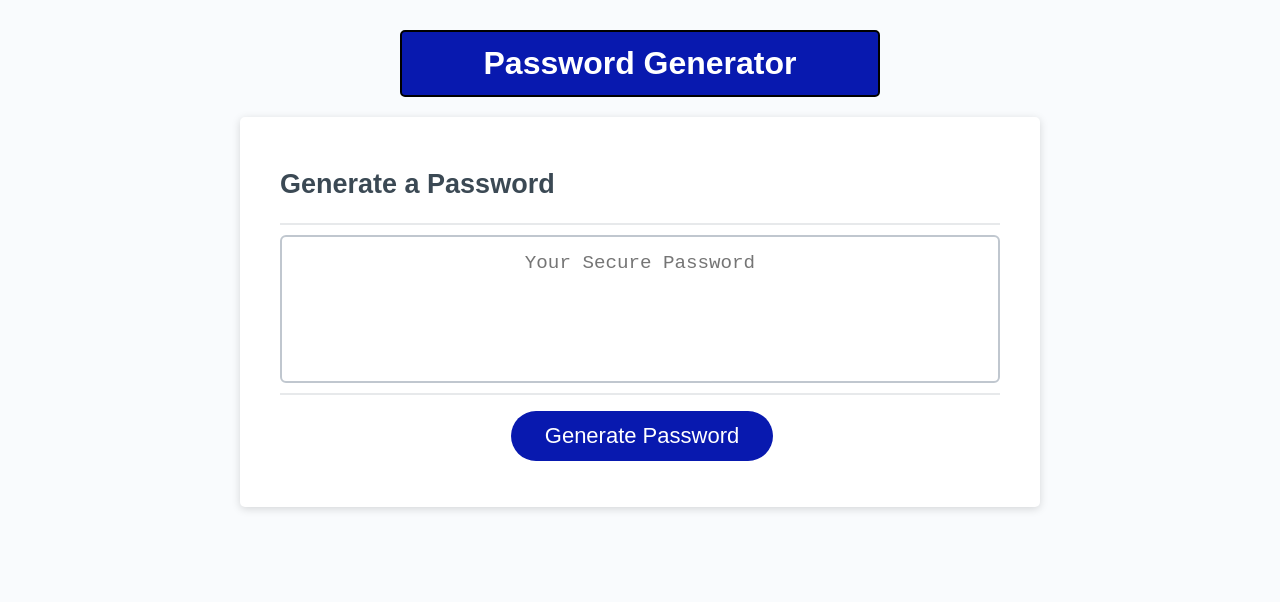
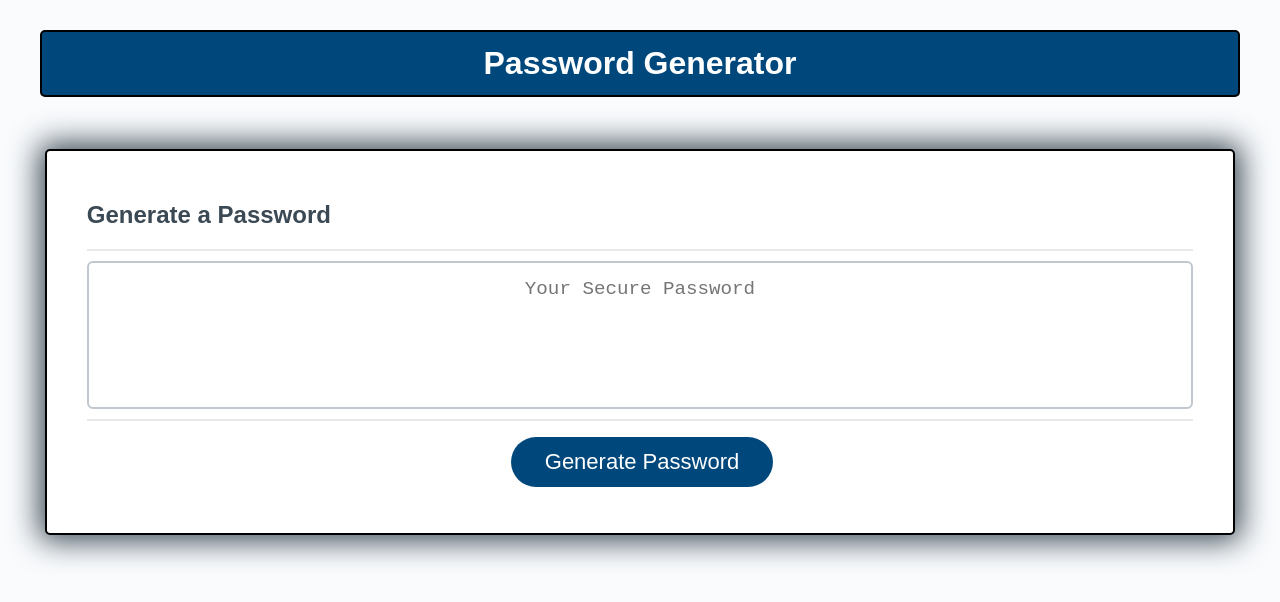
Before and after one commit to sosadaniel12/WackyGenerator, a plain HTML site: page index.html in a window 1280 px wide. Drawn offline with Linux system fonts and the light colour scheme.

Commit message:
changed color

```diff
--- a/style.css
+++ b/style.css
@@ -32,23 +32,24 @@ header {
 
 #header {
   border: solid 2px black;
-  background-color: rgb(8, 25, 175);
+  background-color: #00487c;
   color: white;
   border-radius: 5px;
-  max-width: 40%;
+  min-width: 40%;
   margin: auto;
+  margin-bottom: 1em;
   padding: 13px;
 }
 
 .card {
   background-color: hsl(0, 0%, 100%);
   border-radius: 5px;
-  border-width: 1px;
-  box-shadow: rgba(0, 0, 0, 0.15) 0px 2px 8px 0px;
+  border: double 2px black;
+  box-shadow: 0 0 30px 6px hsl(206, 17%, 28%);
   color: hsl(206, 17%, 28%);
-  font-size: 18px;
+  font-size: 1em;
   margin: 0 auto;
-  max-width: 800px;
+  max-width: 96%;
   padding: 30px 40px;
 }
 
@@ -84,7 +85,7 @@ header {
 
 .btn {
   border: none;
-  background-color: rgb(8, 25, 175);
+  background-color: #00487c;
   border-radius: 25px;
   box-shadow: rgba(0, 0, 0, 0.1) 0px 1px 6px 0px rgba(0, 0, 0, 0.2) 0px 1px 1px
     0px;
```
